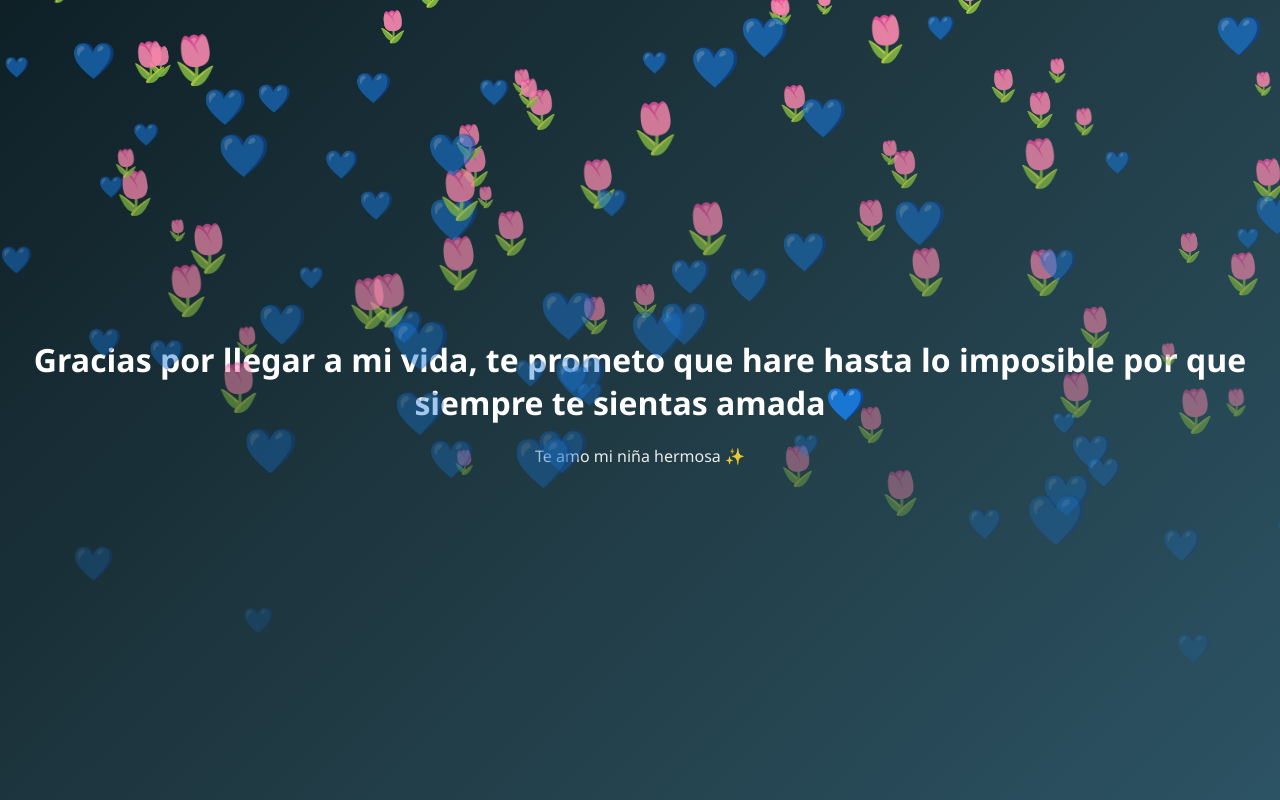
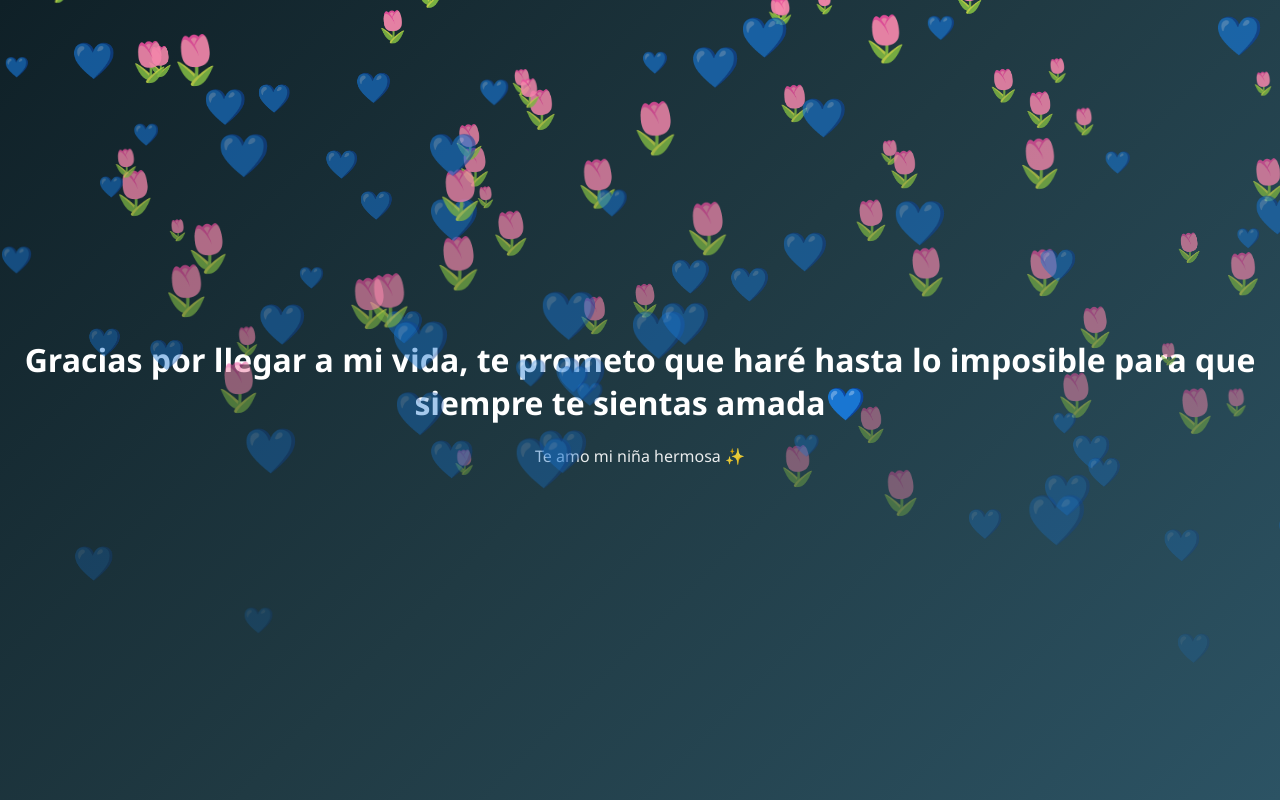
Before and after one commit to Leandrommqlo/Carta_paratati, a plain HTML site: page index.html in a window 1280 px wide. Both pictures are taken after a click on the button "Sí 💙". Shown: the top 800 px of the page. Drawn offline with Linux system fonts and the light colour scheme.

Commit message:
Update index.html

```diff
--- a/index.html
+++ b/index.html
@@ -165,7 +165,7 @@ function accepted(){
   document.body.innerHTML=`
     <div style="display:flex;justify-content:center;align-items:center;height:100vh;text-align:center;background:linear-gradient(135deg,#0f2027,#203a43,#2c5364);color:white;font-family:'Segoe UI';overflow:hidden;">
       <div>
-        <h1 style="font-size:32px;">Gracias por llegar a mi vida, te prometo que hare hasta lo imposible por que siempre te sientas amada💙</h1>
+        <h1 style="font-size:32px;">Gracias por llegar a mi vida, te prometo que haré hasta lo imposible para que siempre te sientas amada💙</h1>
         <p style="opacity:0.9;margin-top:20px;">Te amo mi niña hermosa ✨</p>
       </div>
     </div>
```
